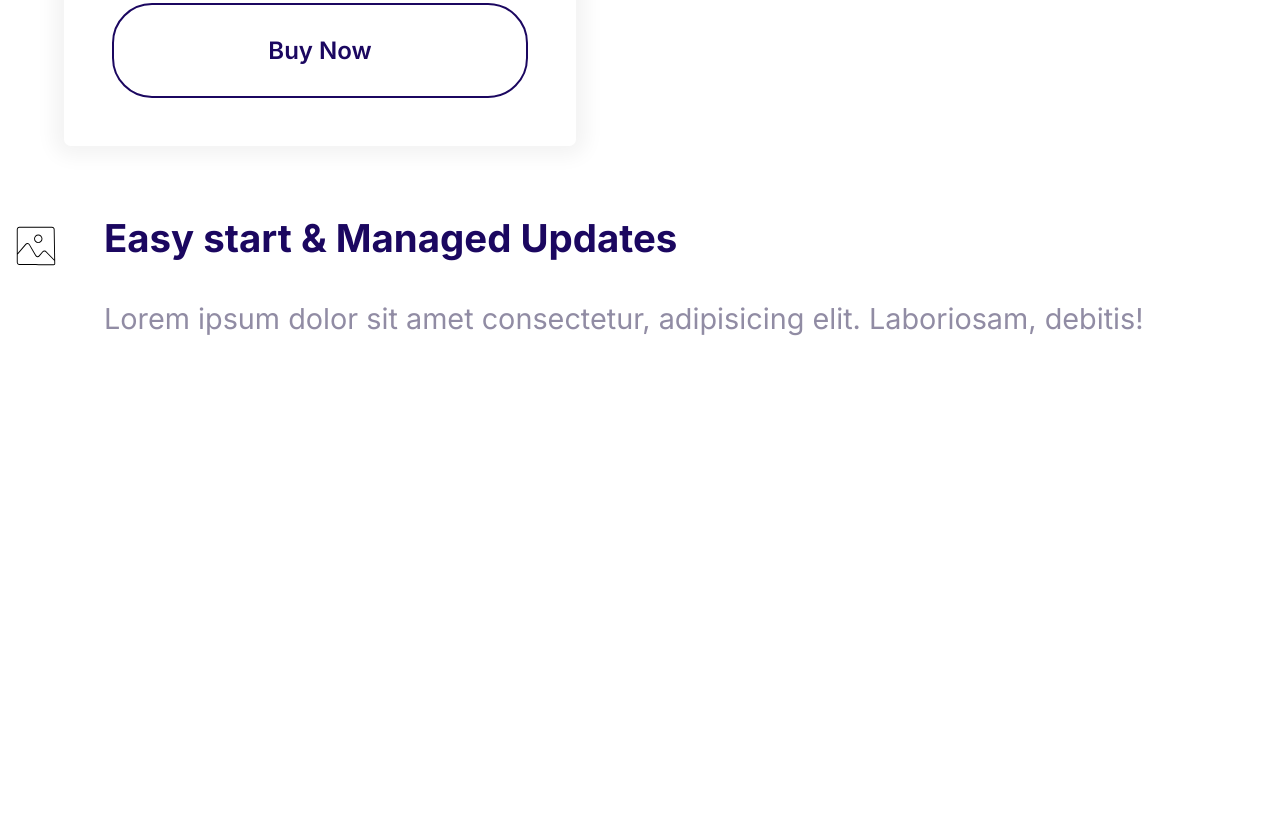
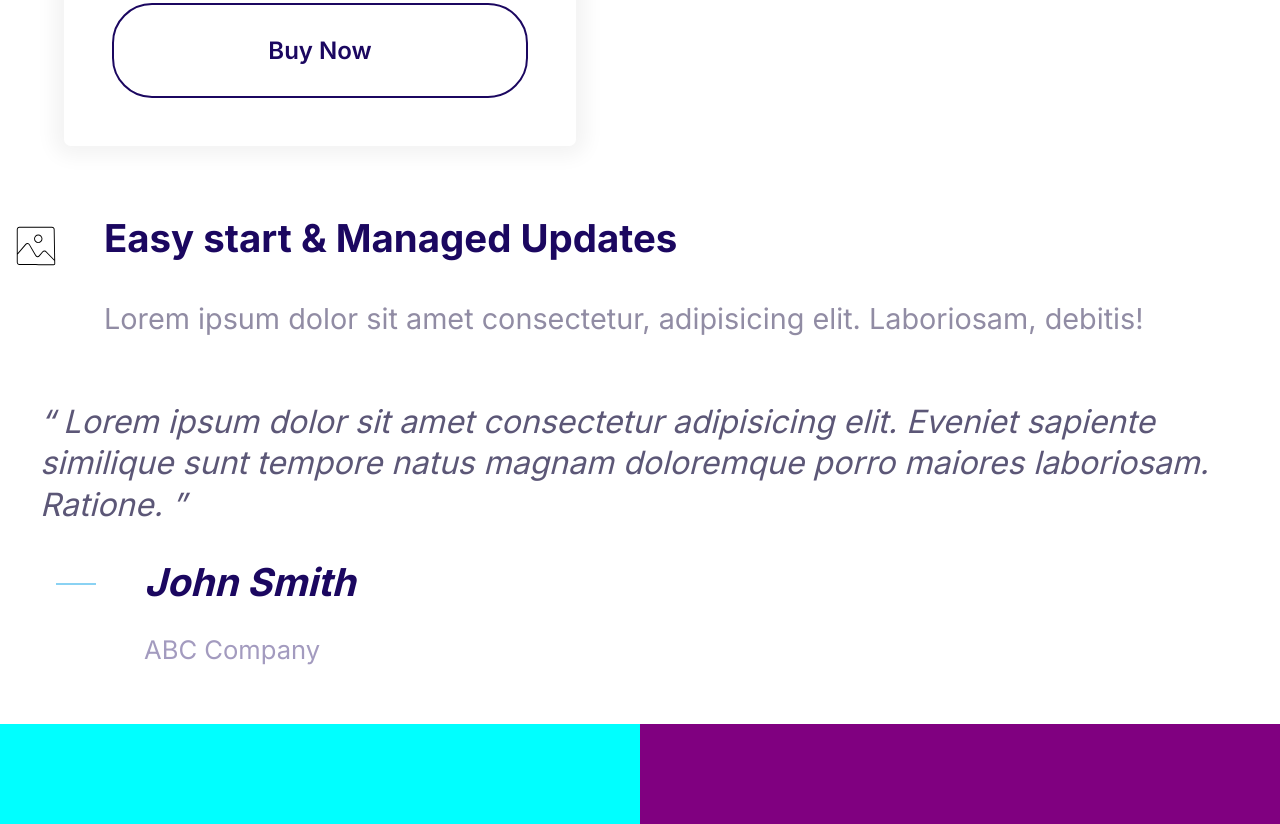
Before and after one commit to ramyabdulwahed/moshify, a plain HTML site: page index.html in a window 1280 px wide. Shown: the part 1729-2553 px from the top of the page. Before the commit the page ends 2098 px from the top, so only its background shows below. Drawn offline with Linux system fonts and the light colour scheme.

Commit message:
styling and creating quotes and grids

```diff
--- a/css/styless.css
+++ b/css/styless.css
@@ -320,3 +320,60 @@ h3{
 .media__image{
     margin:1rem;
 }
+/*quotes*/
+.quote{
+    font-size: 3rem;
+    font-style: italic;
+    color: #5c5777;
+    line-height: 1.3;
+}
+.quote__text::before{
+    content: open-quote;
+}
+.quote__text::after{
+    content: close-quote;
+}
+.quote__author{
+    font-size: 3rem;
+    font-weight: 500;
+    font-style: normal;
+    margin-bottom: 0;
+}
+.quote__org{
+    color: var(--color-headings);
+    font-size: 2rem;
+    opacity: .4;
+    font-style: normal;
+}
+.quote__line{
+    /*difference between relative and absolute is that r*/
+    position: relative;
+    bottom: 10px;
+}
+@media screen and (min-width:1024px){
+    .quote{
+        font-size: 2rem;
+    }
+    .quote__author{
+        font-size: 2.4rem;
+    }
+    .quote__org{
+        font-size: 1.6rem;
+    }
+}
+
+/*GRIDS*/
+
+.grid{
+    display:grid;
+}
+@media screen and (min-width:768px){
+    .grid--cols-1x2 {
+        grid-template-columns: 1fr 1fr;
+    }
+}
+@media screen and (min-width:1024px){
+    .grid--1x3 {
+        grid-template-columns: 1fr 1fr 1fr;
+    }
+}
--- a/index.html
+++ b/index.html
@@ -80,5 +80,31 @@
         </p>
       </div>
     </div>
+
+    <blockquote class="quote">
+      <p class="quote__text">
+        Lorem ipsum dolor sit amet consectetur adipisicing elit. Eveniet
+        sapiente similique sunt tempore natus magnam doloremque porro maiores
+        laboriosam. Ratione.
+      </p>
+      <footer>
+        <div class="media">
+          <div class="media__image">
+            <svg class="icon icon--primary quote__line">
+              <use xlink:href="sprite.svg#line"></use>
+            </svg>
+          </div>
+          <div class="media__body">
+            <h3 class="media__title quote_author">John Smith</h3>
+            <p class="quote__org">ABC Company</p>
+          </div>
+        </div>
+      </footer>
+    </blockquote>
+
+    <div class="grid grid--cols-1x2">
+      <div style="height: 100px; background-color: aqua"></div>
+      <div style="height: 100px; background-color: purple"></div>
+    </div>
   </body>
 </html>
```
